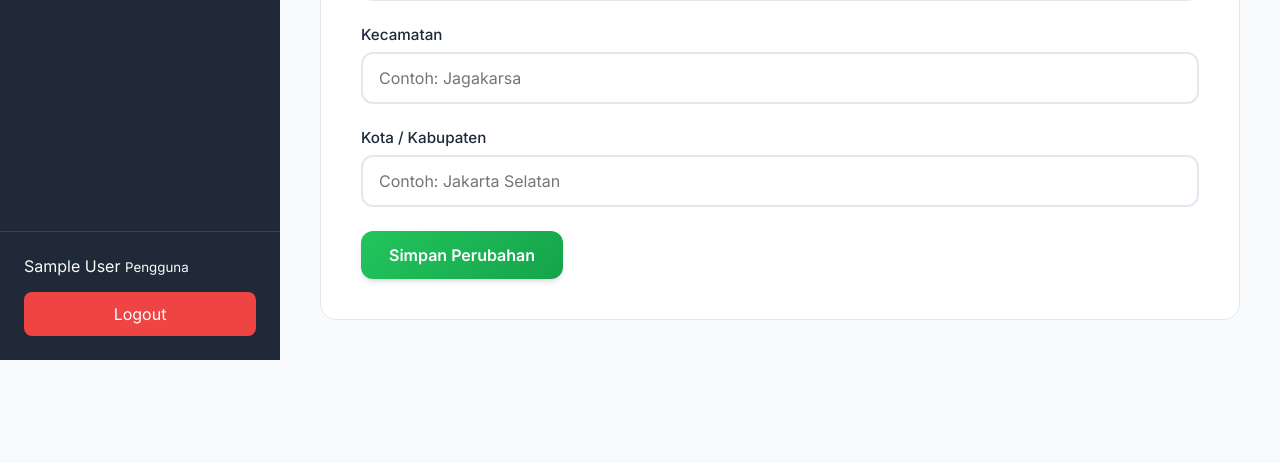
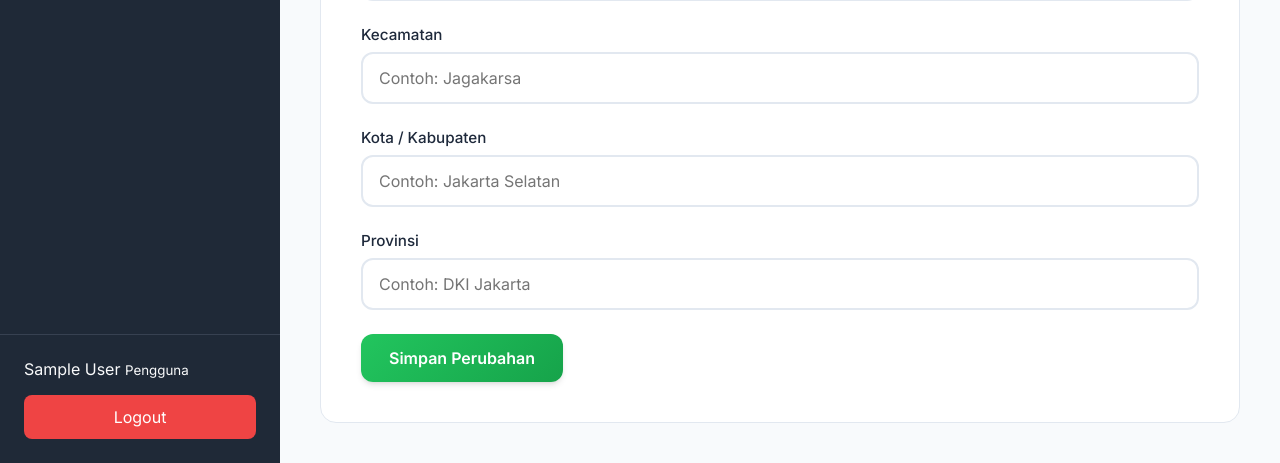
Before and after one commit to setohaidar/projek_pbw_seto, a PHP site: page /dashboardpengguna.php in a window 1280 px wide. Shown: the part 1020-1483 px from the top of the page. Before the commit the page ends 1380 px from the top, so only its background shows below. Run offline with PHP 8.4, Linux system fonts and the light colour scheme; the visitor is signed in with stand-in values (Sample User, id 1); data that the repository does not hold is empty.

Commit message:
Update profil_page.php
eror

```diff
--- a/profil_page.php
+++ b/profil_page.php
@@ -10,9 +10,9 @@ if (!isset($_SESSION['user_id'])) {
 
 $user_id = $_SESSION['user_id'];
 
-// Mengambil data pengguna dengan LEFT JOIN untuk memastikan data user selalu ada
+// Menambahkan 'provinsi' ke dalam query SELECT
 $stmt = $conn->prepare("
-    SELECT u.nama_lengkap, u.email, u.nomor_telepon, a.alamat, a.no_rumah, a.rt, a.rw, a.kelurahan, a.kecamatan, a.kota
+    SELECT u.nama_lengkap, u.email, u.nomor_telepon, a.alamat, a.no_rumah, a.rt, a.rw, a.kelurahan, a.kecamatan, a.kota, a.provinsi
     FROM users u
     LEFT JOIN alamat a ON u.id = a.user_id
     WHERE u.id = ? LIMIT 1
@@ -23,18 +23,14 @@ $result = $stmt->get_result();
 $user_data = $result->fetch_assoc();
 $stmt->close();
 
-// ================= PERBAIKAN UTAMA DI SINI =================
-// Daftar semua kolom alamat yang mungkin bernilai NULL
-$alamat_fields = ['alamat', 'no_rumah', 'rt', 'rw', 'kelurahan', 'kecamatan', 'kota'];
+// Menambahkan 'provinsi' ke daftar field yang akan diperiksa
+$alamat_fields = ['alamat', 'no_rumah', 'rt', 'rw', 'kelurahan', 'kecamatan', 'kota', 'provinsi'];
 
-// Looping untuk mengubah nilai NULL menjadi string kosong ''
 foreach ($alamat_fields as $field) {
     if (!isset($user_data[$field]) || $user_data[$field] === null) {
         $user_data[$field] = '';
     }
 }
-// ==========================================================
-
 ?>
 
 <div class="content-header">
@@ -62,6 +58,7 @@ foreach ($alamat_fields as $field) {
         </div>
 
         <h3 style="margin-top: 2rem; margin-bottom: 1rem; border-top: 1px solid #e2e8f0; padding-top: 1rem;">Alamat Pengiriman/Penjemputan</h3>
+
         <div class="input-group">
             <label for="alamat">Alamat</label>
             <input type="text" id="alamat" name="alamat" placeholder="Contoh: Jl. Kelapa Puan" value="<?php echo htmlspecialchars($user_data['alamat']); ?>">
@@ -91,6 +88,11 @@ foreach ($alamat_fields as $field) {
             <input type="text" id="kota" name="kota" placeholder="Contoh: Jakarta Selatan" value="<?php echo htmlspecialchars($user_data['kota']); ?>">
         </div>
 
+        <div class="input-group">
+            <label for="provinsi">Provinsi</label>
+            <input type="text" id="provinsi" name="provinsi" placeholder="Contoh: DKI Jakarta" value="<?php echo htmlspecialchars($user_data['provinsi']); ?>">
+        </div>
+
         <button type="submit" class="btn-submit">Simpan Perubahan</button>
     </form>
 </div>
```
